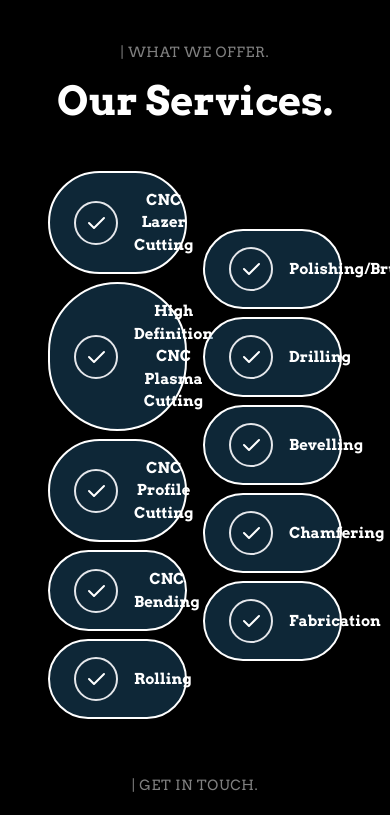
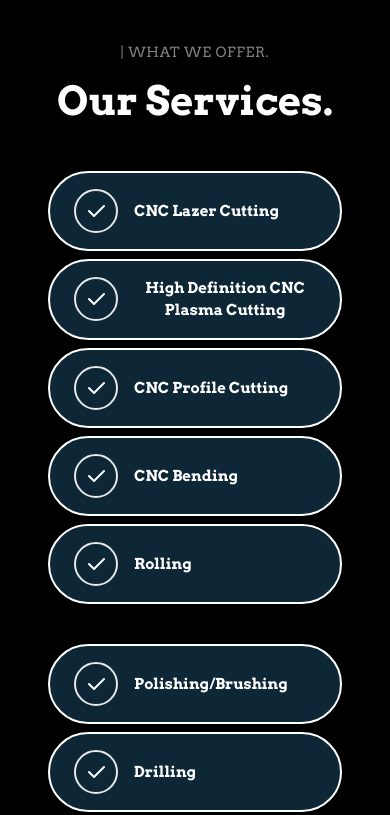
Before and after one commit to CodingDyl/plSteel, a React (Vite) app: page / in a window 390 px wide. Shown: the part 2520-3335 px from the top of the page. Built offline with nearby package versions, Linux system fonts and the light colour scheme.

Commit message:
services responsive

```diff
--- a/src/pages/Services.jsx
+++ b/src/pages/Services.jsx
@@ -48,11 +48,7 @@ const Services2 = ({title}) => (
         />
 
         <div className={`${styles.paddingX} ${styles.flexCenter} `}>
-        <SimpleGrid cols={2} verticalSpacing="xl" className="pt-10" breakpoints={[
-            { maxWidth: '992px', cols: 1, spacing: 'md' },
-            { maxWidth: '768px', cols: 1, spacing: 'sm' },
-            { maxWidth: '576px', cols: 1, spacing: 'sm' },
-        ]}>
+        <SimpleGrid cols={{ base:1, xs:1, sm:1, md:2, lg:2 }} verticalSpacing="xl" className="pt-10">
             <div className="flex flex-col justify-center align-left">
             {sector1.map((sector1, index) => (
               <Services1 key={sector1.title} index={index} {...sector1} />
```
